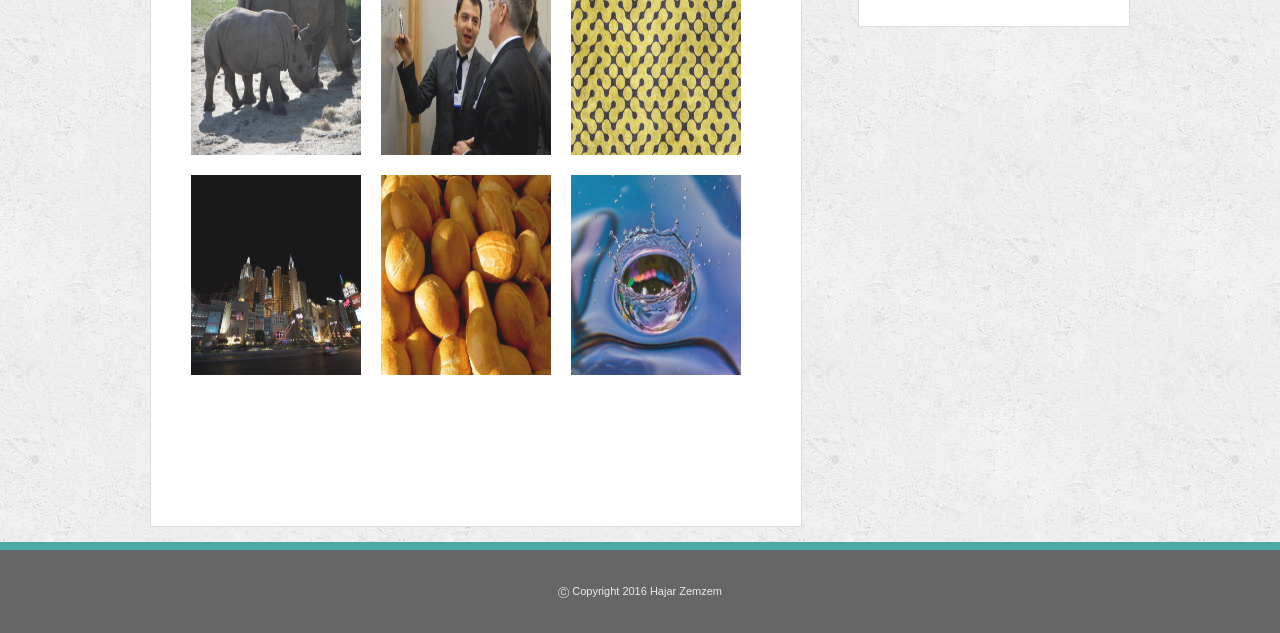
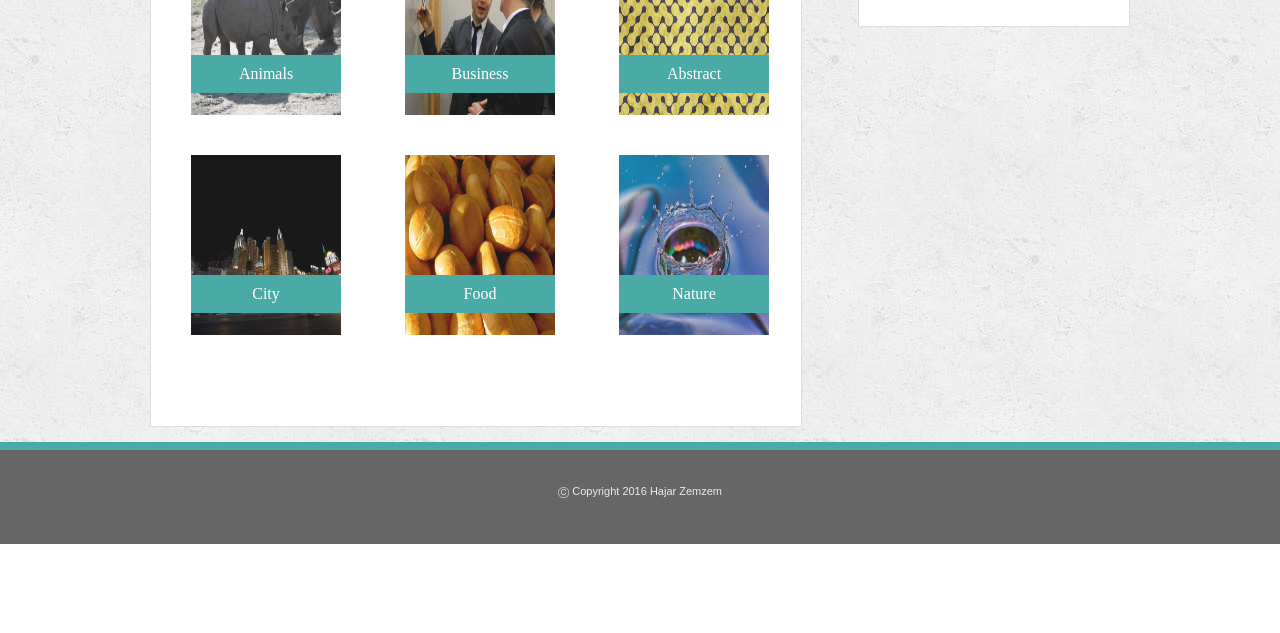
Before and after one commit to hzemzem/Basic-Portfolio, a plain HTML site: page portfolio.html in a window 1280 px wide. Shown: the part 298-931 px from the top of the page. After the commit the page ends 842 px from the top, so only its background shows below. Drawn offline with Linux system fonts and the light colour scheme.

Commit message:
final final commit

```diff
--- a/assets/css/style.css
+++ b/assets/css/style.css
@@ -73,7 +73,7 @@ aside.right{
     text-align: center;
     clear: left;
     border-top: 8px solid #4aaaa5;
-    height: 100%
+    height: 24px;
 }
 div.images{
 	display: inline-block;
@@ -126,10 +126,11 @@ li.portfolio{
 li.contact{
 	padding-left: 10px;
 }
-div.gallery{
+/*div.gallery{
 	padding: 30px;
-	display: inline-table;
-}
+	display: inline;
+	margin-left: 20px;
+}*/
 input[type=text], select {
 	width: 90%;
     padding: 12px 20px;
@@ -174,7 +175,7 @@ section.gallery{
 	width: 650px;
 	margin-left: 150px;
 	margin-right: 25px;
-	height: 700px;
+	height: 600px;
 	margin-bottom: 15px;
 	border-style: solid;
 	border-color: #dddddd;
@@ -183,3 +184,21 @@ section.gallery{
 form{
 	padding: 20px;
 }
+#parent{
+	display: inline-grid;
+	margin-left: 20px;
+	padding: 10px;
+}
+#child{
+	background-color: #4aaaa5;
+	text-align: center;
+	color: white;
+	padding: 10px;
+	width: 130px;
+	margin-left: 20px;
+	margin-top: 140px;
+	float: left;
+}
+a{
+	text-decoration: none;
+}
--- a/portfolio.html
+++ b/portfolio.html
@@ -1,7 +1,7 @@
 <!DOCTYPE html>
 <html>
 <head>
-	<title>Gigi's Portfolio - Gallery</title>
+	<title>Gallery</title>
 	<link rel="stylesheet" type="text/css" href="assets/css/style.css">
 </head>
 <body>
@@ -11,9 +11,9 @@
 			</header>
 			<nav>
 				<ul>
-					  <li id="h" class="about" >About</li>
-					  <li id="h" class="portfolio" >Portfolio</li>
-					  <li id="h" class="contact" >Contact</li>
+					  <a href="index.html"><li id="h" class="about" >About</li></a>
+					  <a href="portfolio.html"><li id="h" class="portfolio" >Portfolio</li></a>
+					  <a href="contact.html"><li id="h" class="contact" >Contact</li></a>
 				</ul>
 			</nav>
 
@@ -22,12 +22,31 @@
 		<div>
 			<h2>Portfolio</h2>
 			<div class="gallery" >
-				<img src="assets/images/animals.jpg" width="170px" height="200px" alt="Animals">
-				<img src="assets/images/business.jpg" width="170px" height="200px" alt="Business">
-				<img src="assets/images/abstract.jpg" width="170px" height="200px" alt="Abstract">
-				<img src="assets/images/city.jpg" width="170px" height="200px" alt="City">
-				<img src="assets/images/food.jpg" width="170px" height="200px" alt="Food">
-				<img src="assets/images/nature.jpg" width="170px" height="200px" alt="Nature">
+				<div id="parent" style="position:relative">
+						<img src="assets/images/animals.jpg" width="150px" height="180px" alt="Animals">
+					<div id="child" style="position:absolute">Animals</div>
+				</div>
+				<div id="parent" style="position:relative;">
+						<img src="assets/images/business.jpg" width="150px" height="180px" alt="Business">
+					<div id="child" style="position:absolute">Business</div>
+				</div>
+				<div id="parent" style="position:relative">
+						<img src="assets/images/abstract.jpg" width="150px" height="180px" alt="Abstract">
+					<div id="child" style="position:absolute">Abstract</div>
+				</div>
+				<div id="parent" style="position:relative">
+						<img src="assets/images/city.jpg" width="150px" height="180px" alt="City">
+					<div id="child" style="position:absolute">City</div>
+				</div>
+				<div id="parent" style="position:relative">
+						<img src="assets/images/food.jpg" width="150px" height="180px" alt="Food">
+					<div id="child" style="position:absolute">Food</div>
+				</div>
+				<div id="parent" style="position:relative">
+						<img src="assets/images/nature.jpg" width="150px" height="180px" alt="Nature">
+					<div id="child" style="position:absolute">Nature</div>
+				</div>
+
 			</div>
 		</div>
 	</section>
```
Also changed, not shown: contact.html (+5 -5 lines), index.html (+4 -4 lines).
